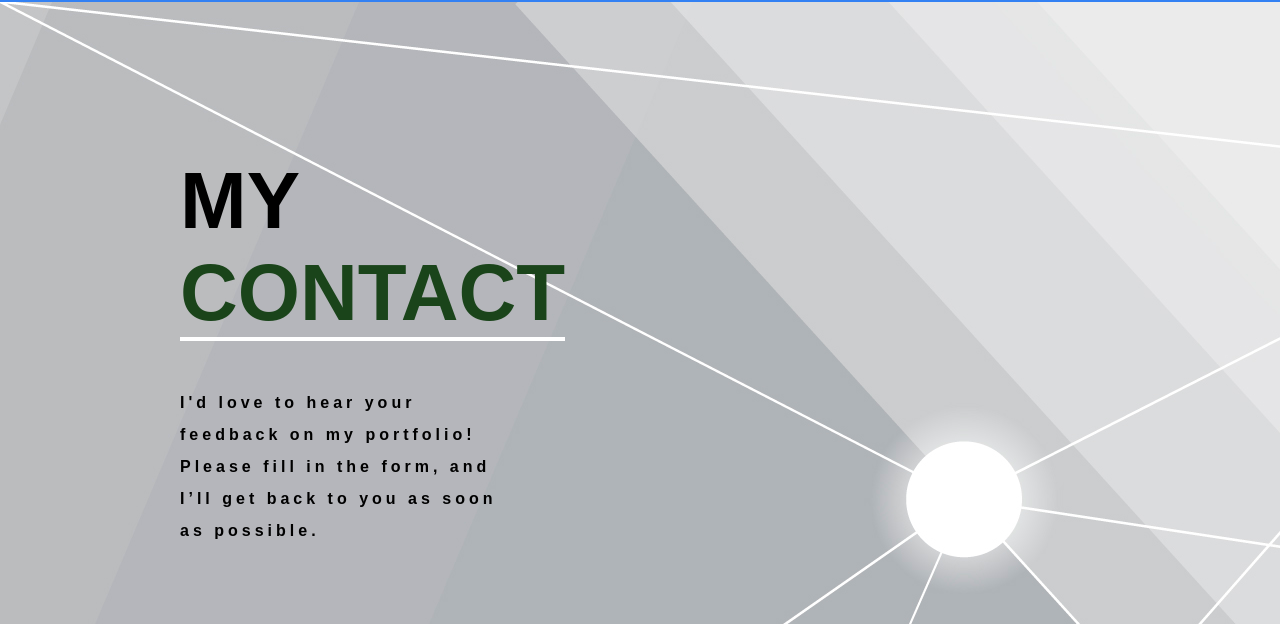
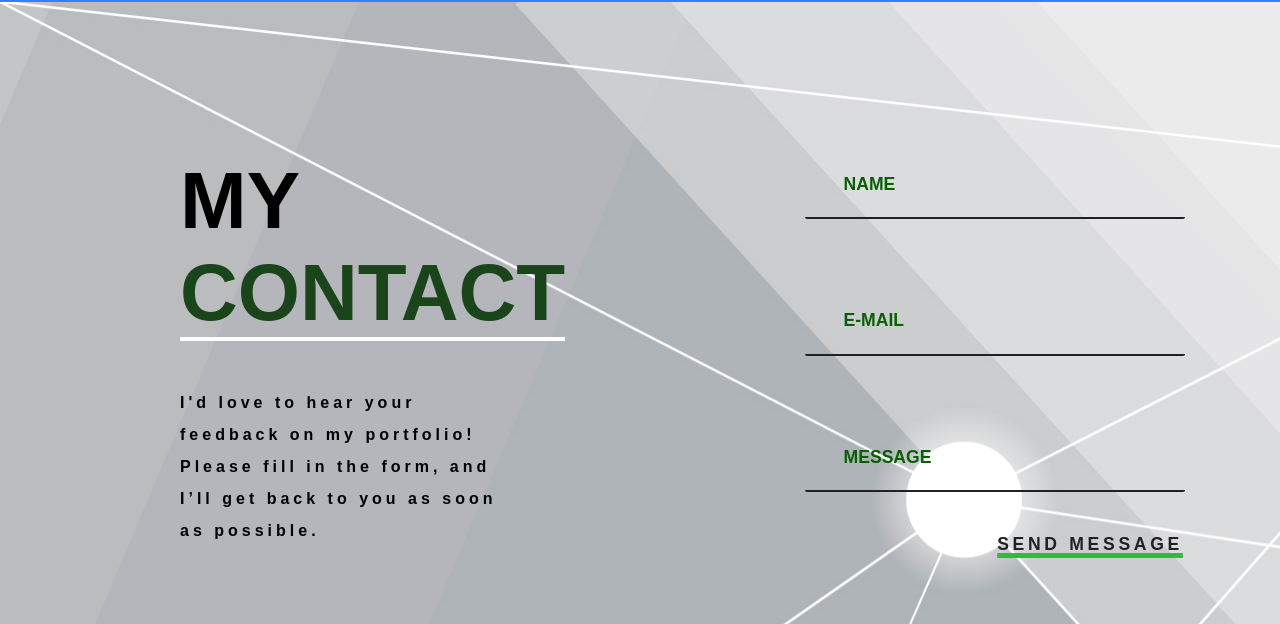
Before and after one commit to RaizerTechDev/Code-in-Action-Developer-Portfolio, a plain HTML site: page index.html in a window 1280 px wide. Shown: the part 3937-4561 px from the top of the page. Drawn offline with Linux system fonts and the light colour scheme.

Commit message:
Update header-footer.css

```diff
--- a/assets/styles/header-footer.css
+++ b/assets/styles/header-footer.css
@@ -64,6 +64,7 @@ header nav {
 .div_one {
   margin-top: 13rem;
 }
+
 
 /* Footer Styles */
 .company-footer h2 {
@@ -134,8 +135,7 @@ header nav {
   display: block;
   transition: all 300ms ease-in-out;
   -webkit-transition: all 300ms ease-in-out;
-  margin-top: 100rem;
-  margin-left: 0;
+  margin-top: 5rem;
   outline: none;
   /*Remove a borda do input*/
 }
```
